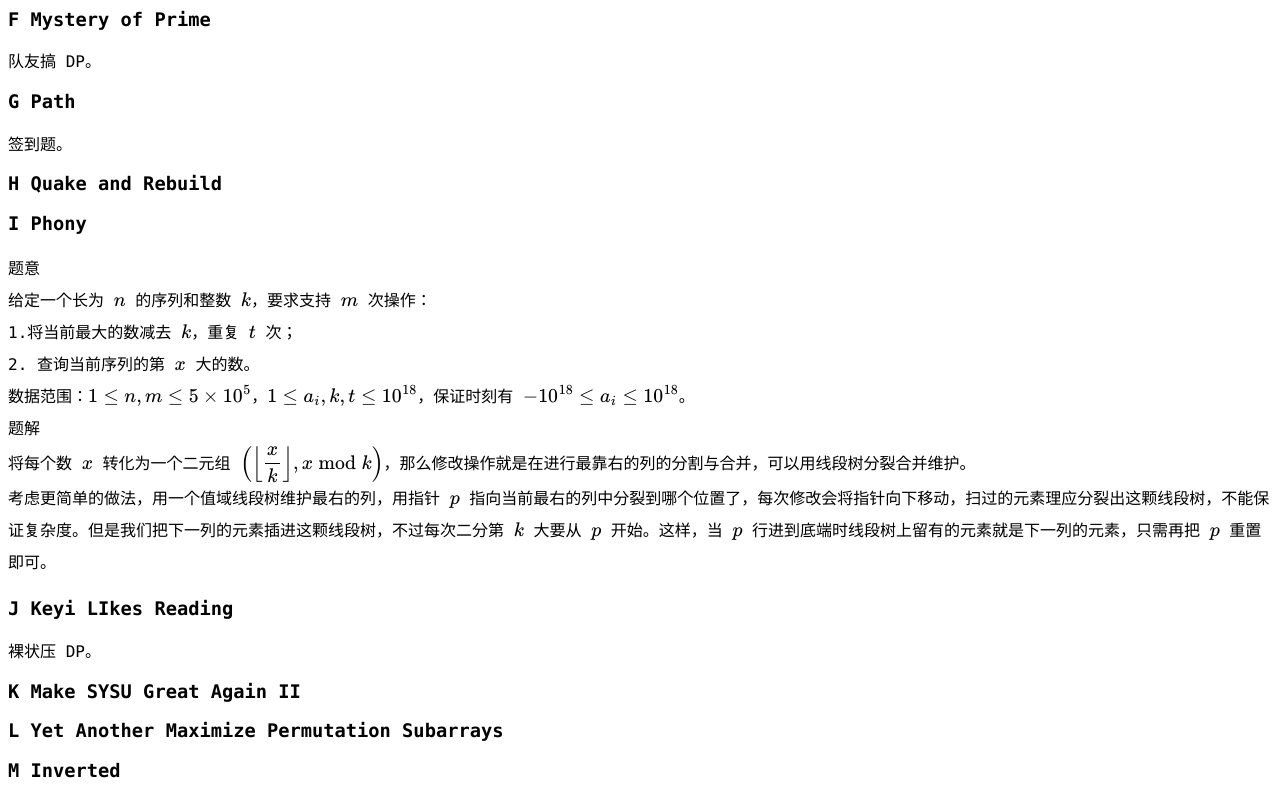
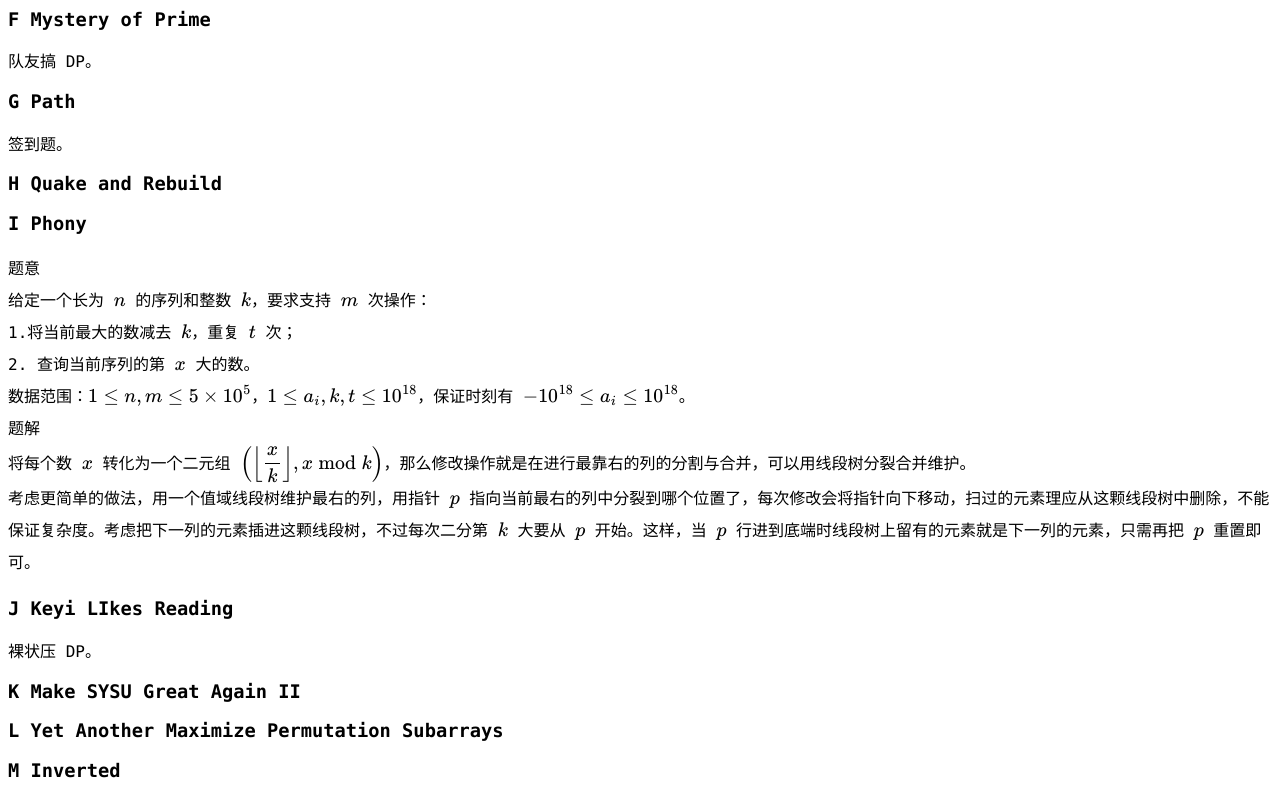
Before and after one commit to AccRobin/AccRobin.github.io, a plain HTML site: page solu/2023CCPC_Qinhuangdao.html in a window 1280 px wide. Shown: the part 790-1590 px from the top of the page. Drawn offline with nearby package versions, Linux system fonts and the light colour scheme; some packages are replaced by stand-ins of ours.

Commit message:
Update 2023CCPC_Qinhuangdao.html

```diff
--- a/solu/2023CCPC_Qinhuangdao.html
+++ b/solu/2023CCPC_Qinhuangdao.html
@@ -84,7 +84,7 @@
 
         将每个数 $x$ 转化为一个二元组 $\left(\left\lfloor \dfrac xk\right\rfloor, x\bmod k \right)$，那么修改操作就是在进行最靠右的列的分割与合并，可以用线段树分裂合并维护。<br>
 
-        考虑更简单的做法，用一个值域线段树维护最右的列，用指针 $p$ 指向当前最右的列中分裂到哪个位置了，每次修改会将指针向下移动，扫过的元素理应分裂出这颗线段树，不能保证复杂度。但是我们把下一列的元素插进这颗线段树，不过每次二分第 $k$ 大要从 $p$ 开始。这样，当 $p$ 行进到底端时线段树上留有的元素就是下一列的元素，只需再把 $p$ 重置即可。
+        考虑更简单的做法，用一个值域线段树维护最右的列，用指针 $p$ 指向当前最右的列中分裂到哪个位置了，每次修改会将指针向下移动，扫过的元素理应从这颗线段树中删除，不能保证复杂度。考虑把下一列的元素插进这颗线段树，不过每次二分第 $k$ 大要从 $p$ 开始。这样，当 $p$ 行进到底端时线段树上留有的元素就是下一列的元素，只需再把 $p$ 重置即可。
     </p>
 
     <h3>J Keyi LIkes Reading</h3>
```
